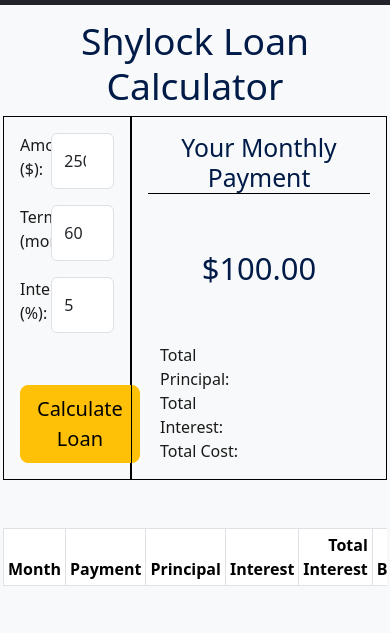
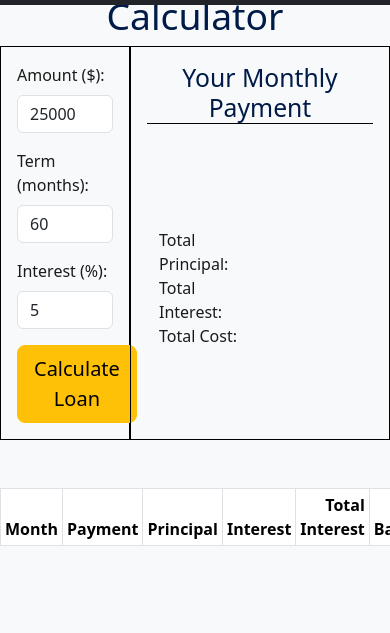
Before and after one commit to TRStolsvik/Shylock, a plain HTML site: page app.html in a window 390 px wide. Shown: the part 51-684 px from the top of the page. Drawn offline with nearby package versions, Linux system fonts and the light colour scheme.

Commit message:
Also responsive now.

```diff
--- a/app.html
+++ b/app.html
@@ -88,8 +88,8 @@
         <h1 class="display-3 text-center">Shylock Loan Calculator</h1>
         <div class="row">
           <div class="col-4 p-3 border border-black d-flex flex-column">
-            <div class="d-flex mb-3">
-              <label for="loanAmount" class="form-label col-4"
+            <div class="d-xl-flex mb-3">
+              <label for="loanAmount" class="form-label col-xl-4"
                 >Amount ($):</label
               >
               <input
@@ -99,8 +99,8 @@
                 class="form-control col"
               />
             </div>
-            <div class="d-flex mb-3">
-              <label for="loanTerm" class="form-label col-4"
+            <div class="d-xl-flex mb-3">
+              <label for="loanTerm" class="form-label col-xl-4"
                 >Term (months):</label
               >
               <input
@@ -110,8 +110,8 @@
                 class="form-control col"
               />
             </div>
-            <div class="d-flex">
-              <label for="loanInterest" class="form-label col-4"
+            <div class="d-xl-flex">
+              <label for="loanInterest" class="form-label col-xl-4"
                 >Interest (%):</label
               >
               <input
@@ -121,7 +121,7 @@
                 class="form-control col"
               />
             </div>
-            <div class="text-end mt-auto">
+            <div class="text-end mt-3 mt-xl-auto">
               <button
                 id="btnSubmit"
                 type="button"
@@ -138,9 +138,7 @@
             <div id="displayHeader" class="row">
               <div class="col-12">
                 <div class="mt-5">
-                  <h3 id="monthlyPayment" class="display-5 text-center">
-                    $100.00
-                  </h3>
+                  <h3 id="monthlyPayment" class="display-5 text-center"></h3>
                 </div>
               </div>
               <div class="col-12 gx-5 mt-5">
--- a/css/site.css
+++ b/css/site.css
@@ -54,7 +54,7 @@ pre[class*='language-'] {
   word-wrap: break-word;
 }
 
-main > .container {
+main > .container-md {
   padding: 70px 15px 80px;
 }
 
@@ -92,4 +92,8 @@ footer .social > a:hover {
   main > .container {
     margin: 0px auto 80px auto;
   }
+
+  .container-fluid.container-md {
+    padding-bottom: 170px;
+  }
 }
```
Also changed, not shown: code.html (+1 -1 lines).
